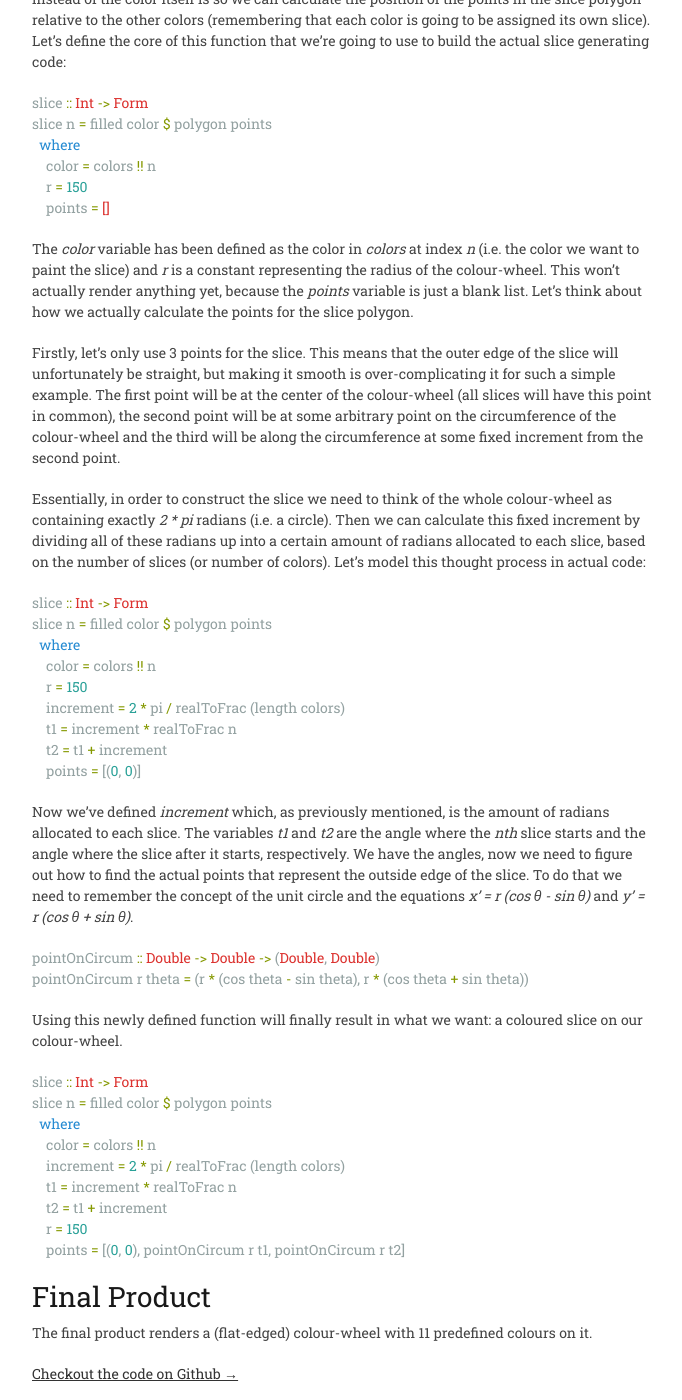
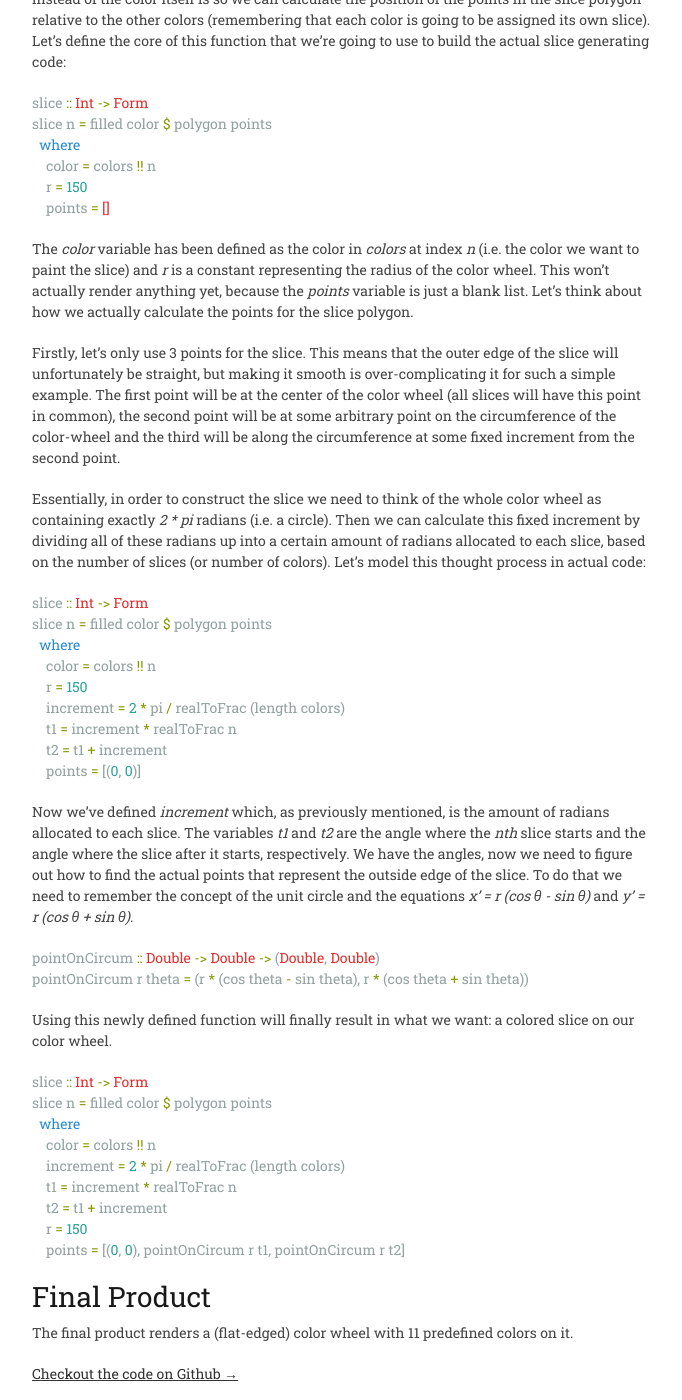
Before and after one commit to z0w0/helm, a Jekyll site: the page built from guide/colors.md, in a window 1280 px wide and 1400 px high, scrolled down 1864 px. Shown: the whole window, without its empty margins (138-820 px from the left). Built offline with Jekyll 4.4.1, drawn with Linux system fonts in a browser that asks for light colours; some of the changed text lies outside the part shown.

Commit message:
Pedantic clean ups

```diff
--- a/guide/colors.md
+++ b/guide/colors.md
@@ -14,10 +14,10 @@ are stored as RGBA values, with each component (R, G, B and A) being
 a 64-bit floating point value. This has an advantage over the regular way
 of representing RGBA colors (with each component being represented as a single byte)
 because it allows a higher range of colors to be composed. Unfortunately this higher range
-of colours is still clamped to a 32-bit color when being rendered to the screen, but it is still
+of colors is still clamped to a 32-bit color when being rendered to the screen, but it is still
 incredibly useful for accurately calculating things such as complementary colors, averaging colors, etc.
 
-To create colours you can use the following functions as explained in the
+To create colors you can use the following functions as explained in the
 [*FRP.Helm.Color* documentation](http://hackage.haskell.org/packages/archive/helm/latest/doc/html/FRP-Helm-Color.html):
 
 {% highlight haskell %}
@@ -73,7 +73,7 @@ Check out the [Forms and Shapes section of the guide](/guide/forms-and-shapes) o
 the [*FRP.Helm.Graphics* documentation](http://hackage.haskell.org/packages/archive/helm/latest/doc/html/FRP-Helm-Graphics.html#v:filled)
 for some examples of these functions.
 
-### Creating a Color Wheel
+### Creating a color Wheel
 
 Let's try making something familiar with our new-found knowledge of colors in Helm &mdash; a color wheel. We want to end up with something
 that looks like a pizza made up of differently-colored slices. First let's define a list of colors we actually want to appear in the color wheel:
@@ -104,15 +104,15 @@ slice n = filled color $ polygon points
 {% endhighlight %}
 
 The *color* variable has been defined as the color in *colors* at index *n* (i.e. the color we want to paint the slice)
-and *r* is a constant representing the radius of the colour-wheel. This won't actually render anything yet, because the
+and *r* is a constant representing the radius of the color wheel. This won't actually render anything yet, because the
 *points* variable is just a blank list. Let's think about how we actually calculate the points for the slice polygon.
 
 Firstly, let's only use 3 points for the slice. This means that the outer edge of the slice will unfortunately be straight, but making it
-smooth is over-complicating it for such a simple example. The first point will be at the center of the colour-wheel (all
-slices will have this point in common), the second point will be at some arbitrary point on the circumference of the colour-wheel
+smooth is over-complicating it for such a simple example. The first point will be at the center of the color wheel (all
+slices will have this point in common), the second point will be at some arbitrary point on the circumference of the color-wheel
 and the third will be along the circumference at some fixed increment from the second point.
 
-Essentially, in order to construct the slice we need to think of the whole colour-wheel as containing exactly
+Essentially, in order to construct the slice we need to think of the whole color wheel as containing exactly
 *2 \* pi* radians (i.e. a circle). Then we can calculate this fixed increment by dividing all of these radians up
 into a certain amount of radians allocated to each slice, based on the number of slices (or number of colors).
 Let's model this thought process in actual code:
@@ -142,7 +142,7 @@ pointOnCircum :: Double -> Double -> (Double, Double)
 pointOnCircum r theta = (r * (cos theta - sin theta), r * (cos theta + sin theta))
 {% endhighlight %}
 
-Using this newly defined function will finally result in what we want: a coloured slice on our colour-wheel.
+Using this newly defined function will finally result in what we want: a colored slice on our color wheel.
 
 {% highlight haskell %}
 slice :: Int -> Form
@@ -159,7 +159,7 @@ slice n = filled color $ polygon points
 
 ### Final Product
 
-The final product renders a (flat-edged) colour-wheel with 11 predefined colours on it.
+The final product renders a (flat-edged) color wheel with 11 predefined colors on it.
 
 [Checkout the code on Github →](https://github.com/z0w0/helm/blob/master/demos/colors.hs)
 
```
Also changed, not shown: guide/installing.md (+1 -1 lines).
